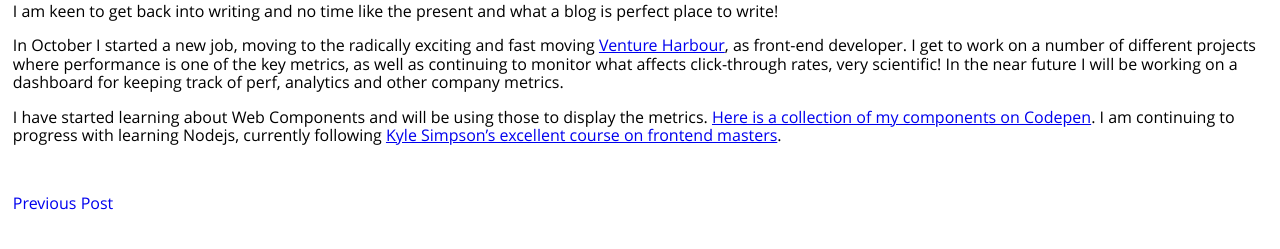
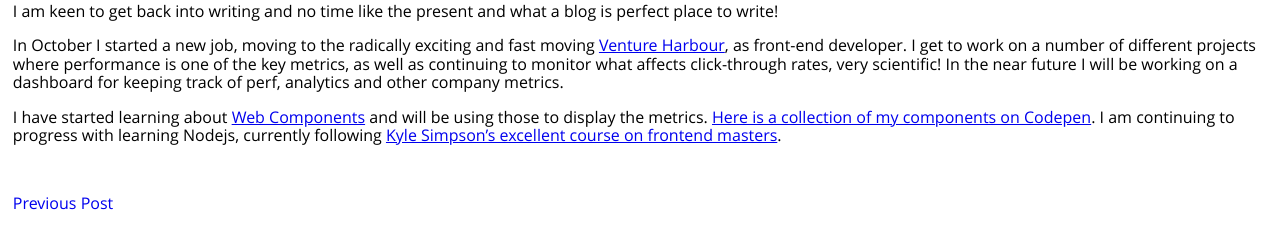
Before and after one commit to bigandy/bigandy.github.io, a Jekyll site: the page built from _posts/2017-11-28-november-2017-update.md, in a window 1280 px wide. Shown: the part 227-476 px from the top of the page. Built offline with Jekyll 4.4.1, drawn with Linux system fonts in a browser that asks for light colours; some of the changed lines change nothing that is shown.

Commit message:
link web components

```diff
--- a/_posts/2017-11-28-november-2017-update.md
+++ b/_posts/2017-11-28-november-2017-update.md
@@ -10,4 +10,4 @@ I am keen to get back into writing and no time like the present and what a blog
 
 In October I started a new job, moving to the radically exciting and fast moving [Venture Harbour](https://www.ventureharbour.com/), as front-end developer. I get to work on a number of different projects where performance is one of the key metrics, as well as continuing to monitor what affects click-through rates, very scientific! In the near future I will be working on a dashboard for keeping track of perf, analytics and other company metrics.
 
-I have started learning about Web Components and will be using those to display the metrics. [Here is a collection of my components on Codepen](https://codepen.io/collection/AKaoMK/). I am continuing to progress with learning Nodejs, currently following [Kyle Simpson's excellent course on frontend masters](https://frontendmasters.com/courses/realtime-html5-nodejs/).
+I have started learning about [Web Components](https://www.webcomponents.org/introduction) and will be using those to display the metrics. [Here is a collection of my components on Codepen](https://codepen.io/collection/AKaoMK/). I am continuing to progress with learning Nodejs, currently following [Kyle Simpson's excellent course on frontend masters](https://frontendmasters.com/courses/realtime-html5-nodejs/).
```
